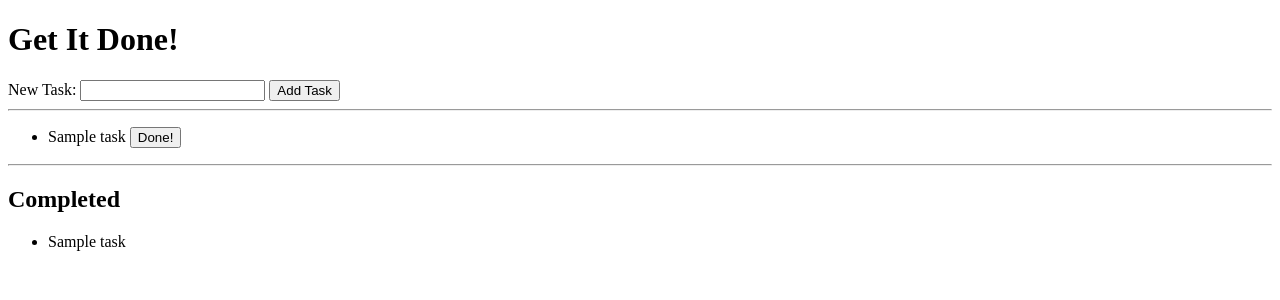
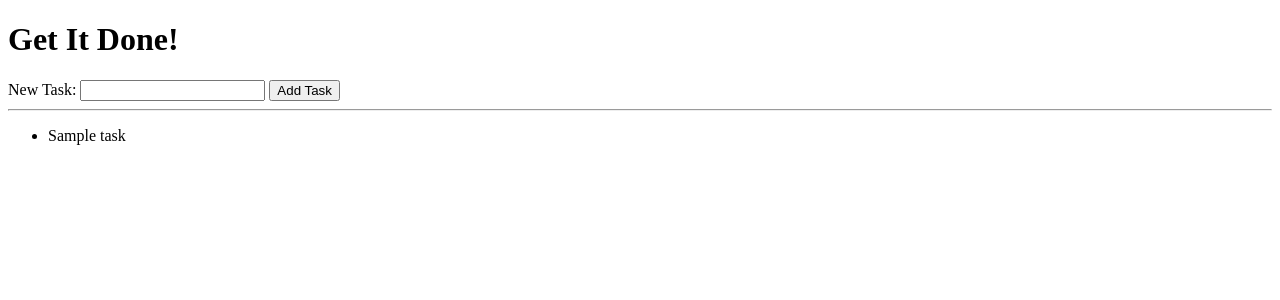
Before and after one commit to Judy2001/get-it-done, a Flask app: template templates/todos.html in a window 1280 px wide. Shown: the top 300 px of the page. Run offline with Flask 2, Linux system fonts and the light colour scheme; tables that the repository leaves empty hold one stand-in row (values such as "Sample post"); the template is opened without the code that fills it: values that come from a table or form of the project are taken from there, most other values are stand-ins (such as "Sample title", 1, 10 or a date in 2020).

Commit message:
starting over

```diff
--- a/main.py
+++ b/main.py
@@ -1,24 +1,13 @@
 from flask import Flask, request, redirect, render_template
-from flask_sqlalchemy import SQLAlchemy
 
 app = Flask(__name__)
 app.config['DEBUG'] = True
-app.config['SQLALCHEMY_DATABASE_URI'] = 'mysql+pymysql://get-it-done:launchcode@localhost:8889/get-it-done'
 # Note:  The connection string after :// contains the following info:
 # user:password@server:portNumber/databaseName
-app.config['SQLALCHEMY-ECHO'] = True
-db = SQLAlchemy(app)
 
 
-class Task(db.Model):
 
-    id = db.Column(db.Integer, primary_key=True)
-    name = db.Column(db.String(120))
-    completed = db.Column(db.Boolean)
 
-    def __init__(self, name):
-        self.name = name
-        self.completed = False
 
 
 tasks = []
@@ -28,27 +17,13 @@ tasks = []
 def index():
 
     if request.method == 'POST':
-        task_name = request.form['task']
-        new_task = Task(task_name)
-        db.session.add(new_task)
-        db.session.commit()
+        task = request.form['task']
+        tasks.append(task)
 
-    tasks = Task.query.filter_by(completed=False).all()
-    completed_tasks = Task.query.filter_by(completed=True).all()
-    return render_template('todos.html', title="Get It Done!", tasks=tasks, completed_tasks=completed_tasks)
+    return render_template('todos.html', title="Get It Done!", tasks=tasks)
 
 
-@app.route('/delete-task', methods=['POST'])
-def delete_task():
-
-    task_id = int(request.form['task-id'])
-    task = Task.query.get(task_id)
-    task.completed = True
-    db.session.add(task)
-    db.session.commit()
-
-    return redirect('/')
 
 
-if __name__ =='__main__':
+
     app.run()
--- a/templates/todos.html
+++ b/templates/todos.html
@@ -18,24 +18,10 @@
 
             <ul>
                 {% for task in tasks %}
-                <li>{{task.name}}
-                    <form method="POST" action="/delete-task" style="display:inline-block;">
-                        <input type="hidden" name="task_id" value="{{task.id}}" />
-                        <input type="submit" value="Done!" />
-                    </form>
-                </li>
+                <li>{{task}}</li>
                 {% endfor %}
             </ul>
 
         {% endif %}
 
-        <hr />
-
-        <h2>Completed</h2>
-
-        <ul>
-            {% for task in completed_tasks %}
-            <li>{{task.name}}</li>
-            {% endfor %}
-        </ul>
 {% endblock %}
```
Also changed, not shown: 1 other file.
